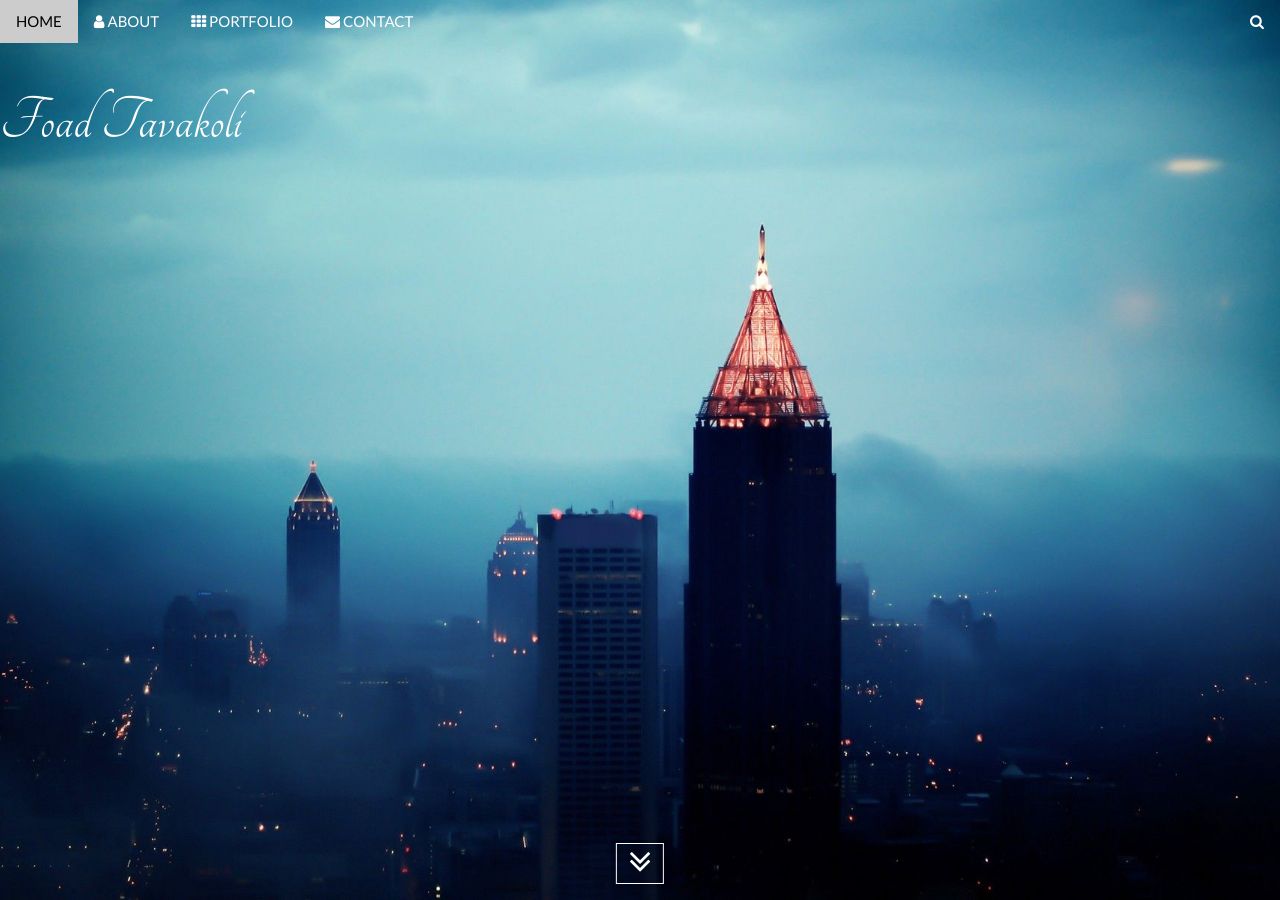
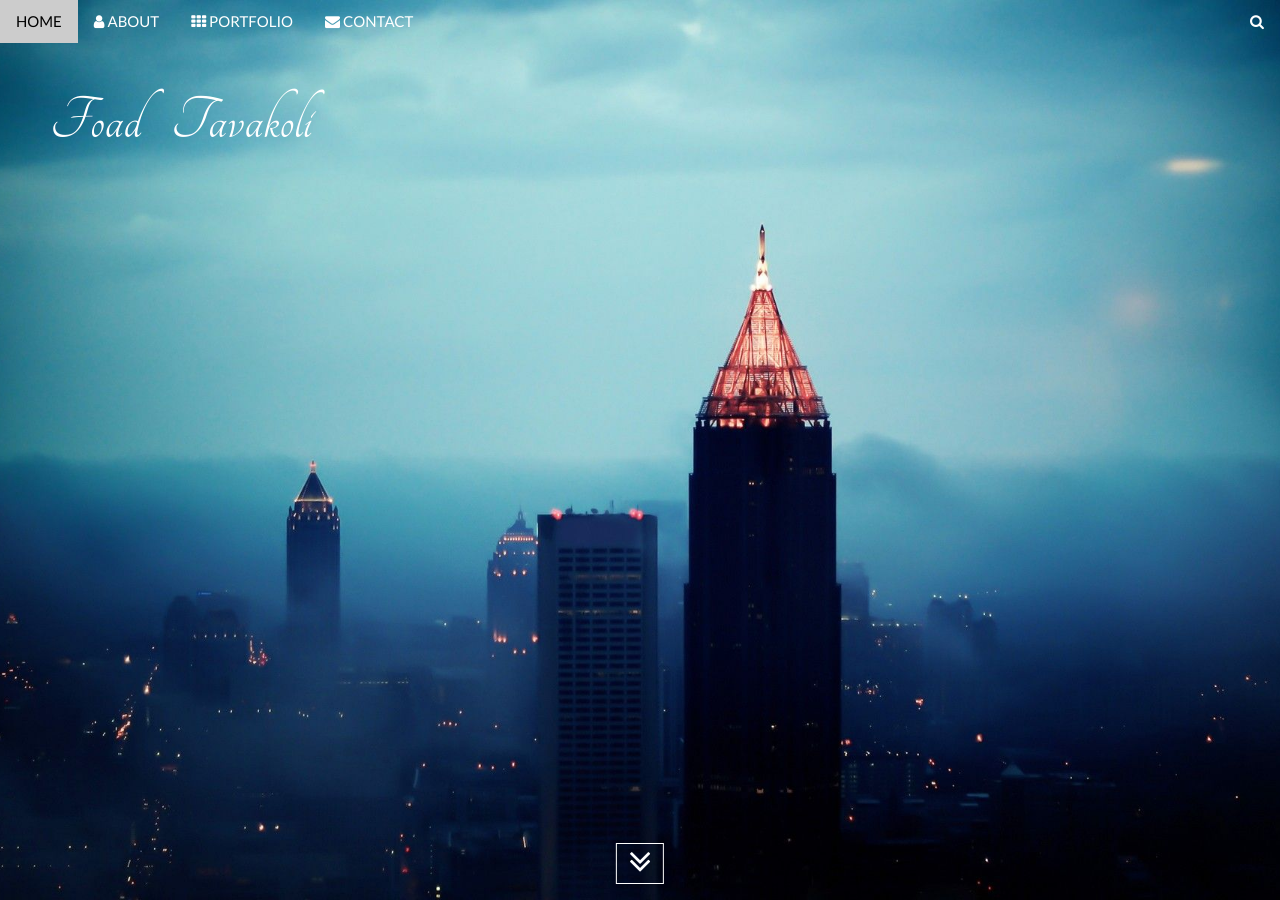
Before and after one commit to ftava/ftava.github.io, a Jekyll site: the page index.html, which Jekyll copies as it is, in a window 1280 px wide and 900 px high. Built offline with Jekyll 4.4.1, drawn with Linux system fonts in a browser that asks for light colours.

Commit message:
Font
Changed the Font Position and Spacing

```diff
--- a/index.html
+++ b/index.html
@@ -130,7 +130,7 @@ body, html {
 <div class="bgimg-1 w3-display-container " id="home">
   <div class="w3-display-topleft" style="white-space:nowrap;">
 
-    <p class="w3-jumbo w3-text-white w3-tangerine">Foad Tavakoli</p>
+    <p style= "word-spacing: 20px; margin-left: 50px;" class="w3-jumbo w3-text-white w3-tangerine">Foad Tavakoli</p>
   </div>
 
     <div>
```
